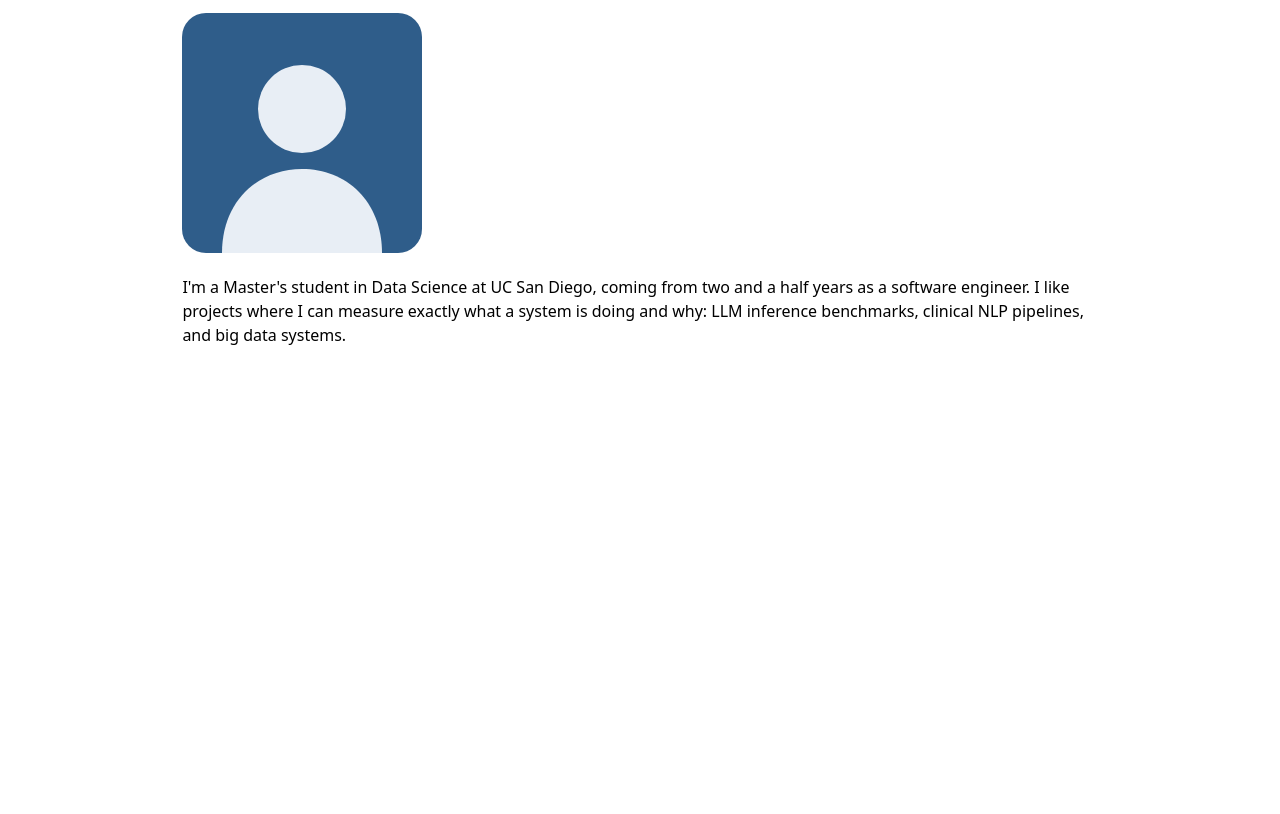
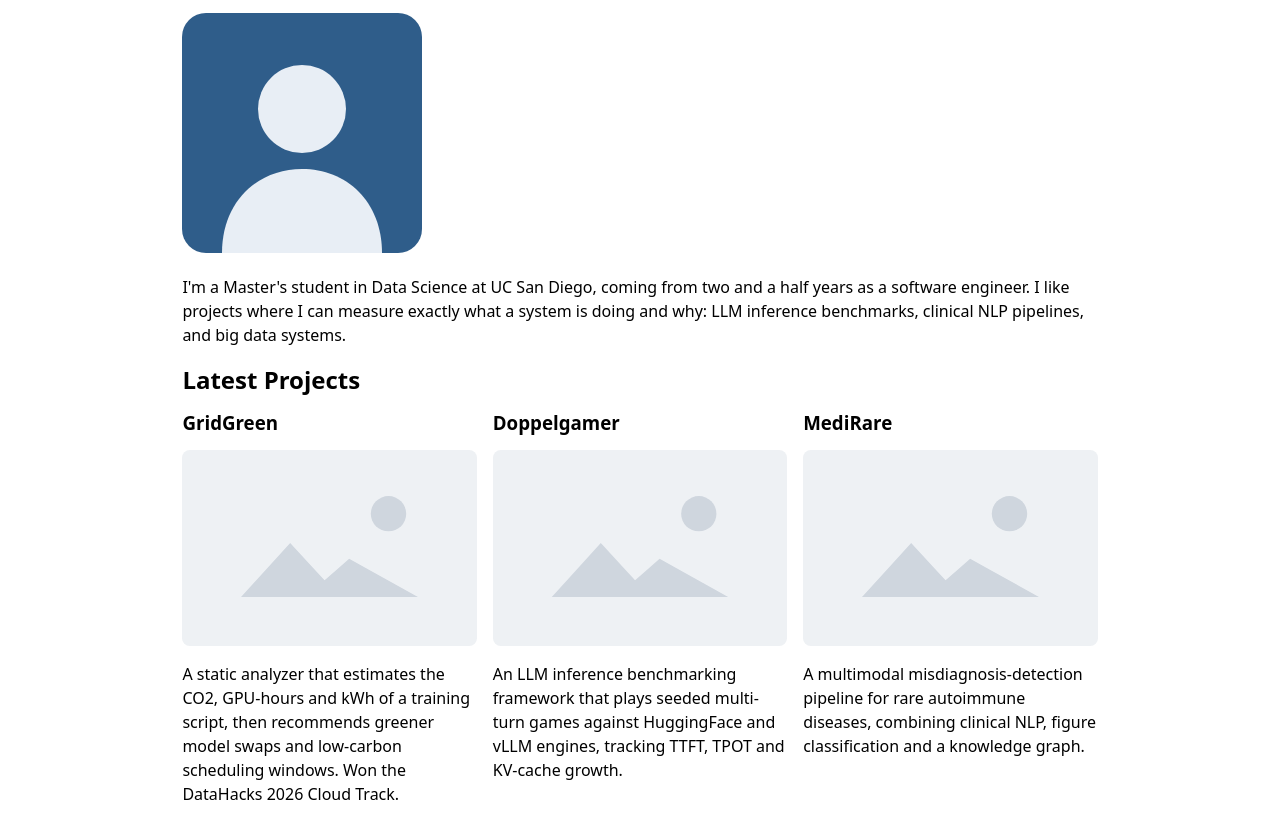
Before and after one commit to sanjana-garimella/portfolio, a plain HTML site: page index.html in a window 1280 px wide. Shown: the part 192-1006 px from the top of the page. Before the commit the page ends 800 px from the top, so only its background shows below. Drawn offline with Linux system fonts and the light colour scheme; no server answers.

Commit message:
Lab 4: projects from JSON, latest projects and GitHub stats on home page

```diff
--- a/global.js
+++ b/global.js
@@ -95,3 +95,75 @@ form?.addEventListener('submit', function (event) {
 
   location.href = url;
 });
+
+// Lab 4, Step 1.2: load a JSON file (or API response) and return the parsed data
+
+export async function fetchJSON(url) {
+  try {
+    // Fetch the JSON file from the given URL
+    const response = await fetch(url);
+
+    if (!response.ok) {
+      throw new Error(`Failed to fetch projects: ${response.statusText}`);
+    }
+
+    const data = await response.json();
+    return data;
+  } catch (error) {
+    console.error('Error fetching or parsing JSON data:', error);
+  }
+}
+
+// Lab 4, Step 1.4: render a list of projects into a container
+
+// Image and link paths in projects.json are relative to the site root,
+// so the same data works from the home page and the projects page.
+function sitePath(path) {
+  if (!path || path.startsWith('http') || path.startsWith('/')) return path;
+  return BASE_PATH + path;
+}
+
+export function renderProjects(projects, containerElement, headingLevel = 'h2') {
+  if (!(containerElement instanceof Element)) {
+    console.error('renderProjects: containerElement is not a valid DOM element');
+    return;
+  }
+
+  // Only allow real heading tags; fall back to h2 for anything else
+  if (!/^h[1-6]$/.test(headingLevel)) {
+    console.warn(`renderProjects: "${headingLevel}" is not a heading tag, using h2`);
+    headingLevel = 'h2';
+  }
+
+  // Clear old content so projects are not added twice
+  containerElement.innerHTML = '';
+
+  if (!Array.isArray(projects) || projects.length === 0) {
+    containerElement.innerHTML = '<p>No projects to show yet.</p>';
+    return;
+  }
+
+  for (let project of projects) {
+    const article = document.createElement('article');
+
+    const title = project.title ?? 'Untitled project';
+    const heading = project.url
+      ? `<a href="${sitePath(project.url)}">${title}</a>`
+      : title;
+    const image = sitePath(project.image ?? 'images/empty.svg');
+
+    article.innerHTML = `
+      <${headingLevel}>${heading}</${headingLevel}>
+      <img src="${image}" alt="${title}">
+      <p>${project.description ?? ''}</p>
+    `;
+
+    containerElement.appendChild(article);
+  }
+}
+
+// Lab 4, Step 3.2: get public profile data from the GitHub API
+
+export async function fetchGitHubData(username) {
+  return fetchJSON(`https://api.github.com/users/${username}`);
+}
--- a/index.html
+++ b/index.html
@@ -6,6 +6,7 @@
     <title>Sanjana Garimella: Personal site and portfolio</title>
     <link rel="stylesheet" href="style.css" />
     <script src="global.js" type="module"></script>
+    <script src="index.js" type="module" defer></script>
   </head>
   <body>
     <h1>Sanjana Garimella</h1>
@@ -17,5 +18,12 @@
       software engineer. I like projects where I can measure exactly what a system is doing
       and why: LLM inference benchmarks, clinical NLP pipelines, and big data systems.
     </p>
+
+    <div id="profile-stats"></div>
+
+    <h2>Latest Projects</h2>
+    <div class="projects">
+      <!-- Dynamically added content will appear here -->
+    </div>
   </body>
 </html>
--- /dev/null
+++ b/index.js
@@ -0,0 +1,24 @@
+import { fetchJSON, renderProjects, fetchGitHubData } from './global.js';
+
+// Step 2: show the first 3 projects on the home page
+const projects = await fetchJSON('./lib/projects.json');
+const latestProjects = projects?.slice(0, 3) ?? [];
+
+const projectsContainer = document.querySelector('.projects');
+renderProjects(latestProjects, projectsContainer, 'h3');
+
+// Step 3: show my GitHub profile stats
+const githubData = await fetchGitHubData('sanjana-garimella');
+const profileStats = document.querySelector('#profile-stats');
+
+if (profileStats && githubData) {
+  profileStats.innerHTML = `
+    <h2>My GitHub Stats</h2>
+    <dl>
+      <dt>Public Repos</dt><dd>${githubData.public_repos}</dd>
+      <dt>Public Gists</dt><dd>${githubData.public_gists}</dd>
+      <dt>Followers</dt><dd>${githubData.followers}</dd>
+      <dt>Following</dt><dd>${githubData.following}</dd>
+    </dl>
+  `;
+}
--- /dev/null
+++ b/lib/projects.json
@@ -0,0 +1,93 @@
+[
+  {
+    "title": "GridGreen",
+    "year": "2026",
+    "image": "images/empty.svg",
+    "description": "A static analyzer that estimates the CO2, GPU-hours and kWh of a training script, then recommends greener model swaps and low-carbon scheduling windows. Won the DataHacks 2026 Cloud Track."
+  },
+  {
+    "title": "Doppelgamer",
+    "year": "2026",
+    "image": "images/empty.svg",
+    "description": "An LLM inference benchmarking framework that plays seeded multi-turn games against HuggingFace and vLLM engines, tracking TTFT, TPOT and KV-cache growth."
+  },
+  {
+    "title": "MediRare",
+    "year": "2026",
+    "image": "images/empty.svg",
+    "description": "A multimodal misdiagnosis-detection pipeline for rare autoimmune diseases, combining clinical NLP, figure classification and a knowledge graph."
+  },
+  {
+    "title": "MediDB",
+    "year": "2026",
+    "image": "images/empty.svg",
+    "description": "A clinical decision-support system built on four databases: PostgreSQL for EHR data, a Neo4j drug-interaction graph, Qdrant semantic search over FAERS adverse-event reports, and a MongoDB audit trail."
+  },
+  {
+    "title": "NYC Taxi Big Data Pipeline",
+    "year": "2026",
+    "image": "images/empty.svg",
+    "description": "A distributed pipeline that turns 3.4 billion NYC taxi records into a 2.9M-row feature table with PyArrow, Dask and Spark."
+  },
+  {
+    "title": "DSC 209R Project 1: Expository Visualization",
+    "year": "2026",
+    "image": "images/empty.svg",
+    "description": "Coming soon."
+  },
+  {
+    "title": "DSC 209R Project 2: Deceptive Visualization",
+    "year": "2026",
+    "image": "projects/project2/final_for.png",
+    "url": "projects/project2/",
+    "description": "Two opposing visualizations of the same IMF climate disaster data."
+  },
+  {
+    "title": "DSC 209R Project 3: Interactive Visualization",
+    "year": "2026",
+    "image": "images/empty.svg",
+    "description": "Coming soon."
+  },
+  {
+    "title": "DSC 209R Final Project",
+    "year": "2026",
+    "image": "images/empty.svg",
+    "description": "Coming soon."
+  },
+  {
+    "title": "Lab 5: Categorical Data With D3",
+    "year": "2026",
+    "image": "images/empty.svg",
+    "description": "Coming soon."
+  },
+  {
+    "title": "Lab 6: Quantitative Data With D3",
+    "year": "2026",
+    "image": "images/empty.svg",
+    "description": "Coming soon."
+  },
+  {
+    "title": "Lab 7: Geospatial Visualization",
+    "year": "2026",
+    "image": "images/empty.svg",
+    "description": "Coming soon."
+  },
+  {
+    "title": "Lab 8: Animation",
+    "year": "2026",
+    "image": "images/empty.svg",
+    "description": "Coming soon."
+  },
+  {
+    "title": "IBM Project (placeholder)",
+    "year": "2024",
+    "image": "images/empty.svg",
+    "description": "Placeholder for a project from my time as a software developer at IBM."
+  },
+  {
+    "title": "B.Tech Project (placeholder)",
+    "year": "2023",
+    "image": "images/empty.svg",
+    "description": "Placeholder for a project from my B.Tech in Computer Science."
+  }
+]
--- a/style.css
+++ b/style.css
@@ -112,12 +112,32 @@ form {
     grid-row: span 3;
   }
 
-  h2 {
+  h2,
+  h3 {
     margin: 0;
   }
 
   p {
     margin: 0;
+  }
+}
+
+/* Lab 4: GitHub stats on the home page */
+#profile-stats dl {
+  display: grid;
+  grid-template-columns: repeat(4, 1fr);
+  margin: 0 0 2em;
+
+  dt {
+    grid-row: 1;
+    font-size: 0.9em;
+    color: oklch(50% 2% 250);
+  }
+
+  dd {
+    grid-row: 2;
+    margin: 0;
+    font-size: 200%;
   }
 }
 
```
Also changed, not shown: projects/index.html (+3 -61 lines), projects/projects.js (added, +12 -0 lines).
